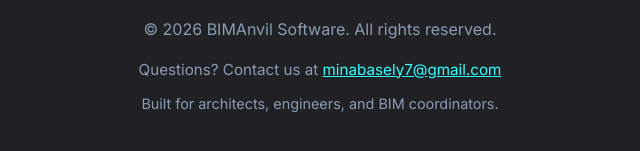
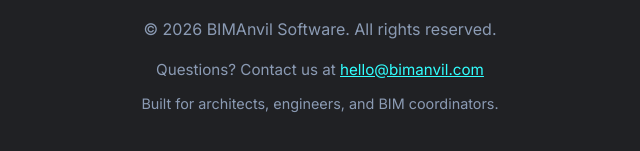
Before and after one commit to minabasel7/bimanvil-website, a plain HTML site: page index.html in a window 1280 px wide. Shown: the part 3366-3517 px from the top of the page, 320-960 px from the left. Drawn offline with Linux system fonts and the light colour scheme.

Commit message:
Update contact email to hello@bimanvil.com

```diff
--- a/index.html
+++ b/index.html
@@ -166,7 +166,7 @@
         </div>
         <p>&copy; 2026 BIMAnvil Software. All rights reserved.</p>
         <p style="margin-top: 15px; font-size: 0.95rem;">
-            Questions? Contact us at <a href="mailto:minabasely7@gmail.com" style="text-decoration: underline;">minabasely7@gmail.com</a>
+            Questions? Contact us at <a href="mailto:hello@bimanvil.com" style="text-decoration: underline;">hello@bimanvil.com</a>
         </p>
         <p style="margin-top: 10px; font-size: 0.9rem;">
             Built for architects, engineers, and BIM coordinators.
```
